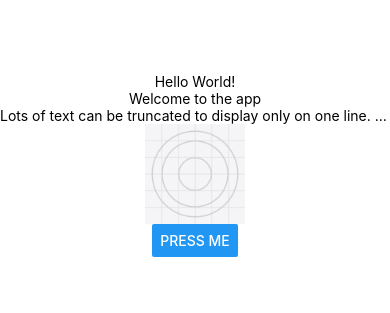
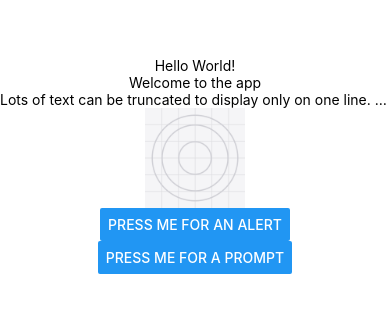
Before and after one commit to alexkinsey/React_Native_Basics, a React Native app: screen / in a window 390 px wide. Shown: the part 257-570 px from the top of the page. Built offline with nearby package versions, Linux system fonts and the light colour scheme.

Commit message:
created button with a prompt

```diff
--- a/App.js
+++ b/App.js
@@ -18,7 +18,7 @@ export default function App() {
       </TouchableHighlight>
 
       <Button
-        title="Press me"
+        title="Press me for an alert"
         onPress={() =>
           Alert.alert('Congratulations', 'You pressed the button', [
             { text: 'Yes', onPress: () => console.log('Yes') },
@@ -26,6 +26,7 @@ export default function App() {
           ])
         }
       />
+      <Button title="Press me for a prompt" onPress={() => Alert.prompt('Congratulations', 'You pressed the button', (text) => console.log(text))} />
 
       <StatusBar style="auto" />
     </SafeAreaView>
```
